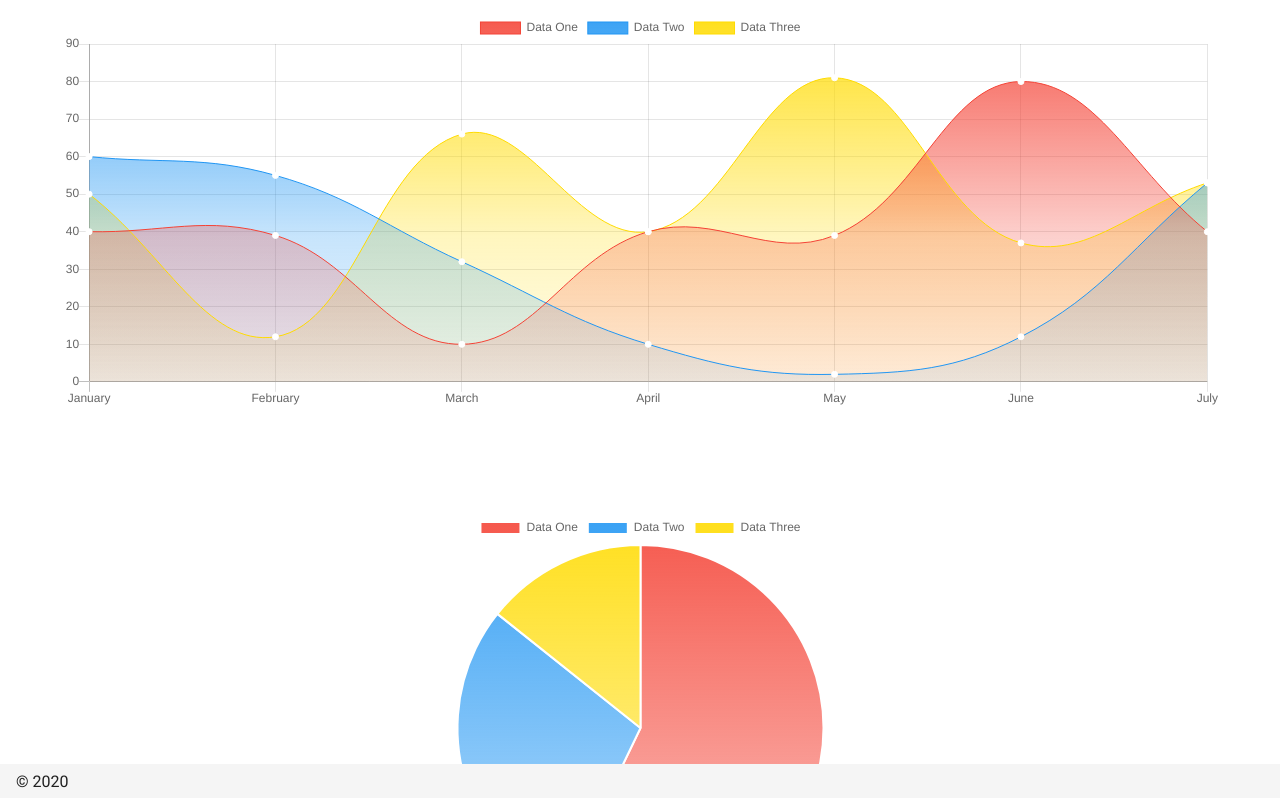
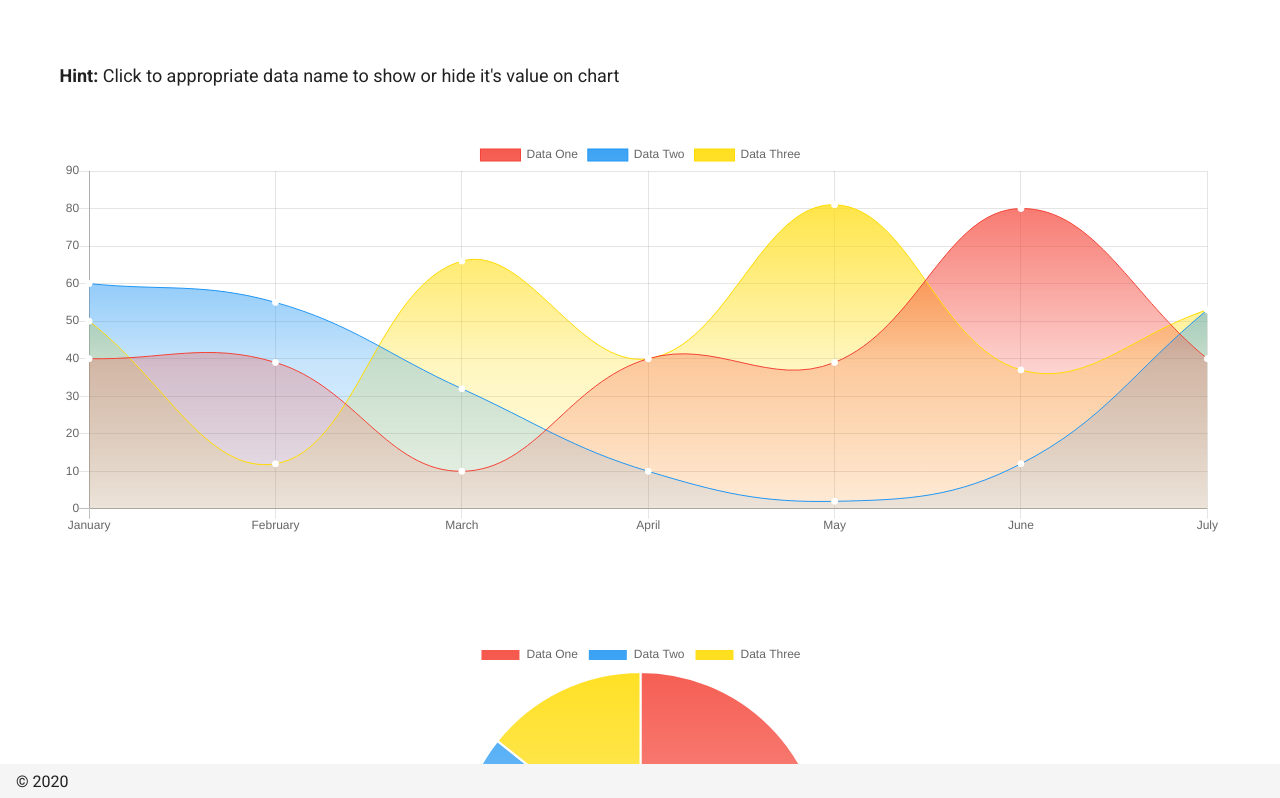
Before and after one commit to TatevG/nuxt-auth, a Nuxt app: page /Dashboard in a window 1280 px wide. Shown: the top 798 px of the page. Built offline with nearby package versions, Linux system fonts and the light colour scheme; no server answers.

Commit message:
added hint to explain how to see data changes'

```diff
--- /dev/null
+++ b/components/Hint.vue
@@ -0,0 +1,17 @@
+<template>
+    <div class="nuxt-component-hint">
+        <b>Hint:</b>
+        Click to appropriate data name to show or hide it's value on chart
+    </div>
+</template>
+
+<script>
+export default { name: 'NuxtComponentHint' };
+</script>
+
+<style lang="scss">
+.nuxt-component-hint {
+    font-size: 18px;
+    margin: 50px 0;
+}
+</style>
--- a/pages/Dashboard.vue
+++ b/pages/Dashboard.vue
@@ -1,5 +1,7 @@
 <template>
     <v-layout class="nuxt-page-dashboard">
+        <Hint/>
+
         <div class="nuxt-page-dashboard__chart">
             <AreaChart/>
         </div>
@@ -23,6 +25,7 @@ import AreaChart from '~/components/AreaChart';
 import BarChart from '~/components/BarChart';
 import LineChart from '~/components/LineChart';
 import PieChart from '~/components/PieChart';
+import Hint from '~/components/Hint';
 
 export default {
     name: 'NuxtPageDashboard',
@@ -30,6 +33,7 @@ export default {
     components: {
         AreaChart,
         BarChart,
+        Hint,
         LineChart,
         PieChart,
     },
```
